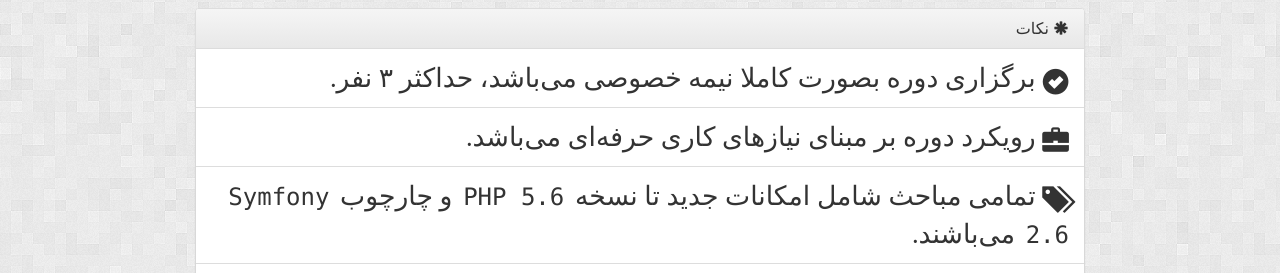
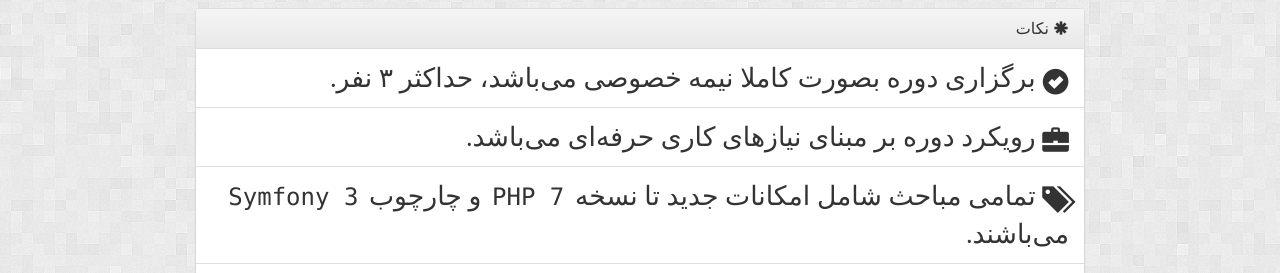
Before and after one commit to slashsBin/mentor-elePHPant, a plain HTML site: page index.html in a window 1280 px wide. Shown: the part 812-1085 px from the top of the page. Drawn offline with nearby package versions, Linux system fonts and the light colour scheme; a web font is replaced by a local one.

Commit message:
:sparkles: Happy PHP7 & SF3

```diff
--- a/index.html
+++ b/index.html
@@ -79,7 +79,7 @@
                                 مبنای نیازهای کاری حرفه‌ای می‌باشد.</li>
                             <li class="list-group-item persian"><span
                                     class="glyphicon glyphicon-tags"></span> تمامی مباحث شامل امکانات
-                                جدید تا نسخه <code>PHP 5.6</code> و چارچوب <code>Symfony 2.6</code> می‌باشند.</li>
+                                جدید تا نسخه <code>PHP 7</code> و چارچوب <code>Symfony 3</code> می‌باشند.</li>
                             <li class="list-group-item persian"><span
                                     class="glyphicon glyphicon-eye-open"></span> چشم‌انداز به آینده:
                                 معرفی تکنولوژی‌های روز دنیا مرتبط با وب مدرن یکی از هدف‌های این
```
